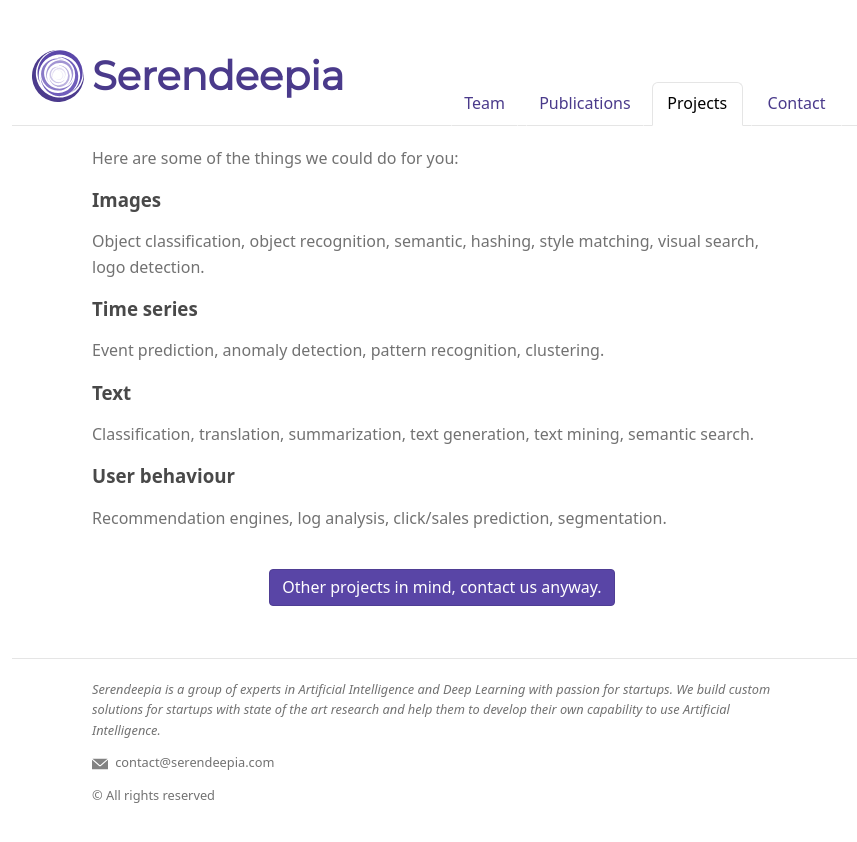
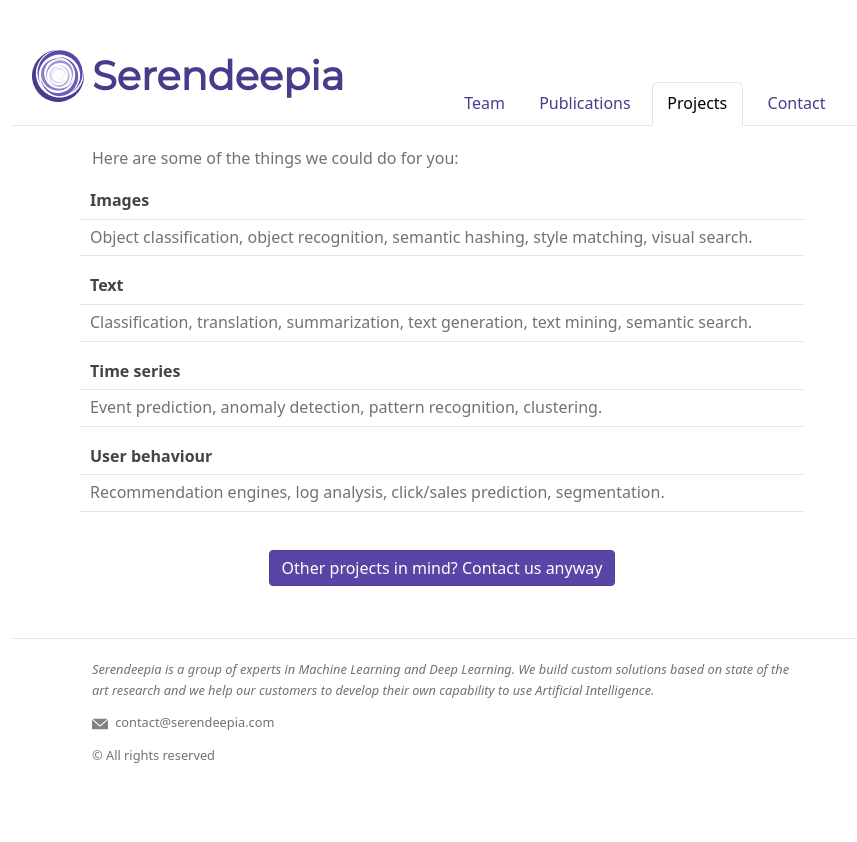
Before and after one commit to serendeepia/serendeepia.github.io, a Jekyll site: the page built from projects.md, in a window 1280 px wide. Shown: the top 842 px of the page, without its empty margins (198-1055 px from the left). Built offline with Jekyll 4.4.1, drawn with Linux system fonts in a browser that asks for light colours; a script that is not in the unit is left out.

Commit message:
minor tweaks to the web

```diff
--- a/_layouts/mylayout.html
+++ b/_layouts/mylayout.html
@@ -15,11 +15,11 @@
     <![endif]-->
 
     <meta name="description"
-          content="Serendeepia is a group of experts in Artificial Intelligence and Deep Learning with passion for startups. We build custom solutions for startups with state of the art research and help them to develop their own capability to use Artificial Intelligence.">
+          content="Serendeepia is a group of experts in Machine Learning and Deep Learning. We build custom solutions based on state of the art research and we help our customers to develop their own capability to use Artificial Intelligence.">
     <meta property="og:title" content="Serendeepia"/>
     <meta property="og:image" content="http://serendeepia.com/assets/logo.svg"/>
     <meta property="og:description"
-          content="Serendeepia is a group of experts in Artificial Intelligence and Deep Learning with passion for startups. We build custom solutions for startups with state of the art research and help them to develop their own capability to use Artificial Intelligence."/>
+          content="Serendeepia is a group of experts in Machine Learning and Deep Learning. We build custom solutions based on state of the art research and we help our customers to develop their own capability to use Artificial Intelligence."/>
 </head>
 <body>
 <div class="wrapper">
@@ -45,9 +45,9 @@
     </section>
     <footer>
         <p><em>
-            Serendeepia is a group of experts in Artificial Intelligence and Deep Learning with
-            passion for startups. We build custom solutions for startups with state of the art
-            research and help them to develop their own capability to use Artificial Intelligence.
+            Serendeepia is a group of experts in Machine Learning and Deep Learning.
+            We build custom solutions based on state of the art research and we help our customers
+            to develop their own capability to use Artificial Intelligence.
         </em></p>
         <p><span class="icon">
             <svg viewBox="0 4.801209 28.3499966 18.7475815">
--- a/assets/css/style.scss
+++ b/assets/css/style.scss
@@ -32,6 +32,10 @@ div.slogan {
     padding: 20px 20px;
     background: #f8f8f8;
     margin-bottom: 20px;
+}
+
+div.slogan p {
+    text-align: center;
 }
 
 div.slogan p cite {
@@ -1213,6 +1217,9 @@ pre {
 }
 
 table {
+    max-width: 724px;
+    margin-left: auto;
+    margin-right: auto;
     width: 100%;
     border-collapse: collapse;
 }
@@ -1437,6 +1444,13 @@ div.how_col h3 {
     }
 }
 
+@media screen and (max-width: 600px) {
+
+    div.slogan p {
+        text-align: left;
+    }
+}
+
 @media screen and (max-width: 760px) {
     header nav.main-nav {
         float: left;
--- a/projects.md
+++ b/projects.md
@@ -6,26 +6,29 @@ navigation_weight: 5
 
 Here are some of the things we could do for you:
 
-### Images
+| Images |
+|-|
+| Object classification, object recognition, semantic hashing, style matching, visual search. |
 
-Object classification, object recognition, semantic, hashing, style matching, visual search, logo detection.
 
-### Time series
+| Text |
+|-|
+| Classification, translation, summarization, text generation, text mining, semantic search. |
 
-Event prediction, anomaly detection, pattern recognition, clustering.
 
-### Text
+| Time series |
+|-|
+| Event prediction, anomaly detection, pattern recognition, clustering. |
 
-Classification, translation, summarization, text generation, text mining, semantic search.
 
-### User behaviour
-
-Recommendation engines, log analysis, click/sales prediction, segmentation.
+| User behaviour |
+|-|
+| Recommendation engines, log analysis, click/sales prediction, segmentation. |
 
 
 <p style="text-align: center">
     <br>
     <a href="/contact.html" type="button" class="btn btn-primary">
-        Other projects in mind, contact us anyway.
+        Other projects in mind? Contact us anyway
     </a>
 </p>
```
Also changed, not shown: team.md (+3 -3 lines).
